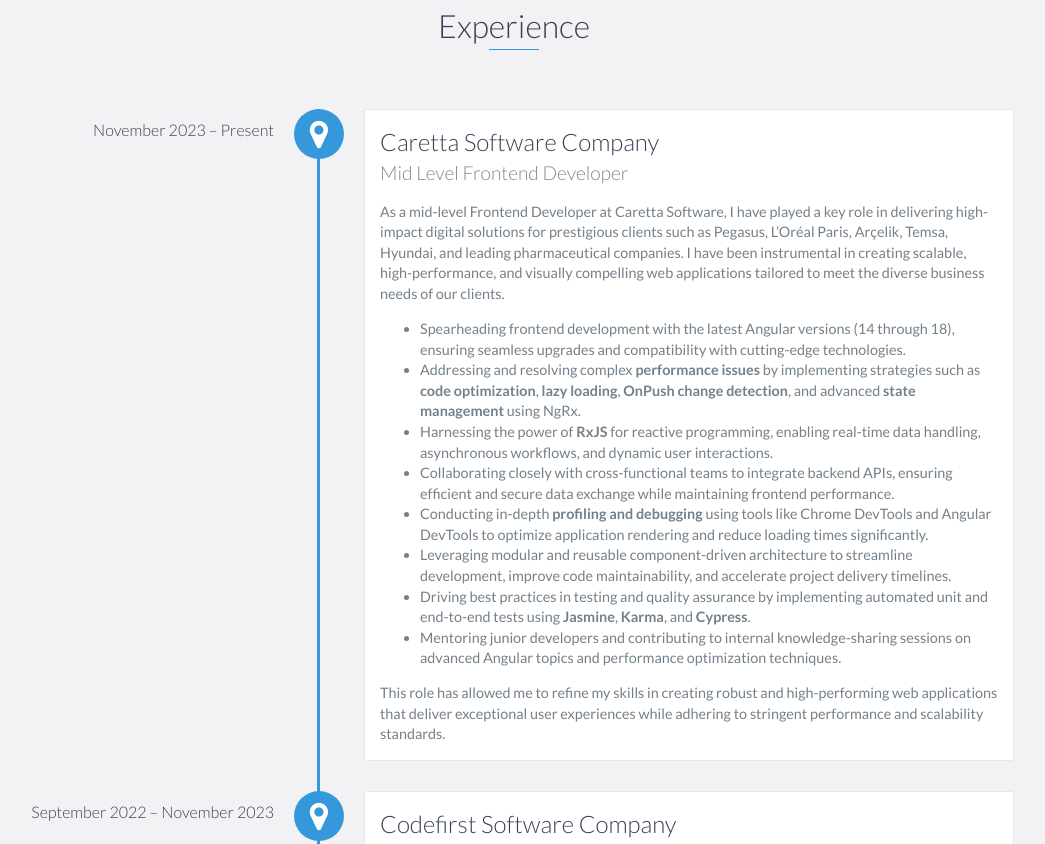
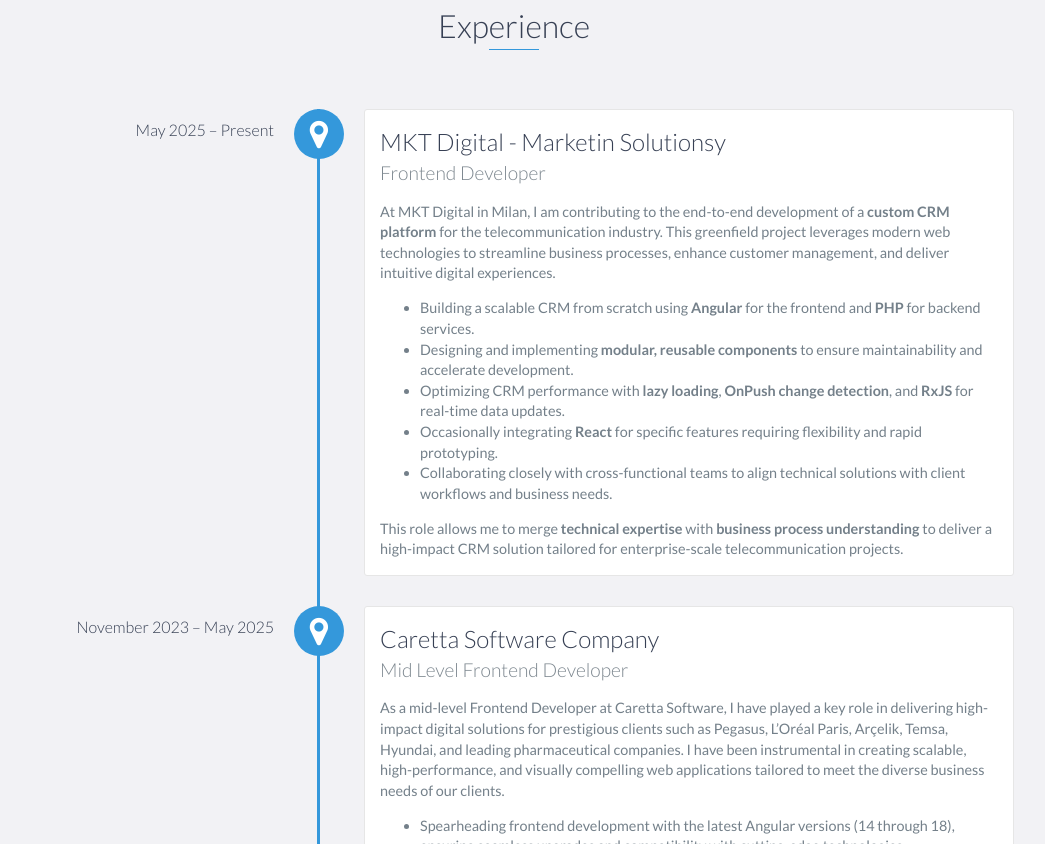
Before and after one commit to aysenurrozdemir/aysenurrozdemir.github.io, a website: page index.html in a window 1280 px wide. Shown: the part 1376-2220 px from the top of the page, without its empty margins (126-1171 px from the left). Drawn offline with nearby package versions, Linux system fonts and the light colour scheme.

Commit message:
new experience added

```diff
--- a/index.html
+++ b/index.html
@@ -131,7 +131,49 @@
     <div id="experience" class="background-alt">
         <h2 class="heading">Experience</h2>
         <div id="experience-timeline">
-            <div data-date="November 2023 – Present">
+            <div data-date="May 2025 – Present">
+                <h3>MKT Digital - Marketin Solutionsy</h3>
+                <h4>Frontend Developer</h4>
+                <p>
+                    At MKT Digital in Milan, I am contributing to the end-to-end development of a
+                    <strong>custom CRM platform</strong> for the telecommunication industry.
+                    This greenfield project leverages modern web technologies to streamline
+                    business processes, enhance customer management, and deliver intuitive
+                    digital experiences.
+                </p>
+                <ul style="color: #74808a;font-size: 0.9em;">
+                    <li>
+                        Building a scalable CRM from scratch using <strong>Angular</strong> for
+                        the frontend and <strong>PHP</strong> for backend services.
+                    </li>
+                    <li>
+                        Designing and implementing <strong>modular, reusable components</strong>
+                        to ensure maintainability and accelerate development.
+                    </li>
+                    <li>
+                        Optimizing CRM performance with <strong>lazy loading</strong>,
+                        <strong>OnPush change detection</strong>, and <strong>RxJS</strong>
+                        for real-time data updates.
+                    </li>
+                    <li>
+                        Occasionally integrating <strong>React</strong> for specific
+                        features requiring flexibility and rapid prototyping.
+                    </li>
+                    <li>
+                        Collaborating closely with cross-functional teams to align
+                        technical solutions with client workflows and business needs.
+                    </li>
+                </ul>
+                <p>
+                    This role allows me to merge <strong>technical expertise</strong> with
+                    <strong>business process understanding</strong> to deliver a
+                    high-impact CRM solution tailored for enterprise-scale telecommunication projects.
+                </p>
+            </div>
+
+
+
+            <div data-date="November 2023 – May 2025">
                 <h3>Caretta Software Company</h3>
                 <h4>Mid Level Frontend Developer</h4>
                 <p>
@@ -182,7 +224,7 @@
             </div>
 
 
-            <div data-date="September 2022 – November 2023">
+            <div data-date="December 2021 – November 2023">
                 <h3>Codefirst Software Company</h3>
                 <h4>Frontend Developer</h4>
                 <p>
@@ -209,19 +251,6 @@
                 </p>
             </div>
 
-
-            <div data-date="December 2021 – September 2022">
-                <h3>Haier Europe</h3>
-                <h4>Production Planning Engineer</h4>
-                <p>
-                    Responsible for managing material scheduling, reporting, and data analysis to support production across Haier Europe factories.
-                </p>
-                <ul style="color: #74808a;font-size: 0.9em;">
-                    <li>Used SAP to implement material scheduling strategies and ensure timely material supply.</li>
-                    <li>Prepared detailed reports and presentations using Power BI.</li>
-                    <li>Analyzed and reported data for all Haier Europe factories worldwide.</li>
-                </ul>
-            </div>
 
             <div data-date="June 2021 – November 2021">
                 <h3>Perador IT and Software Company</h3>
```
